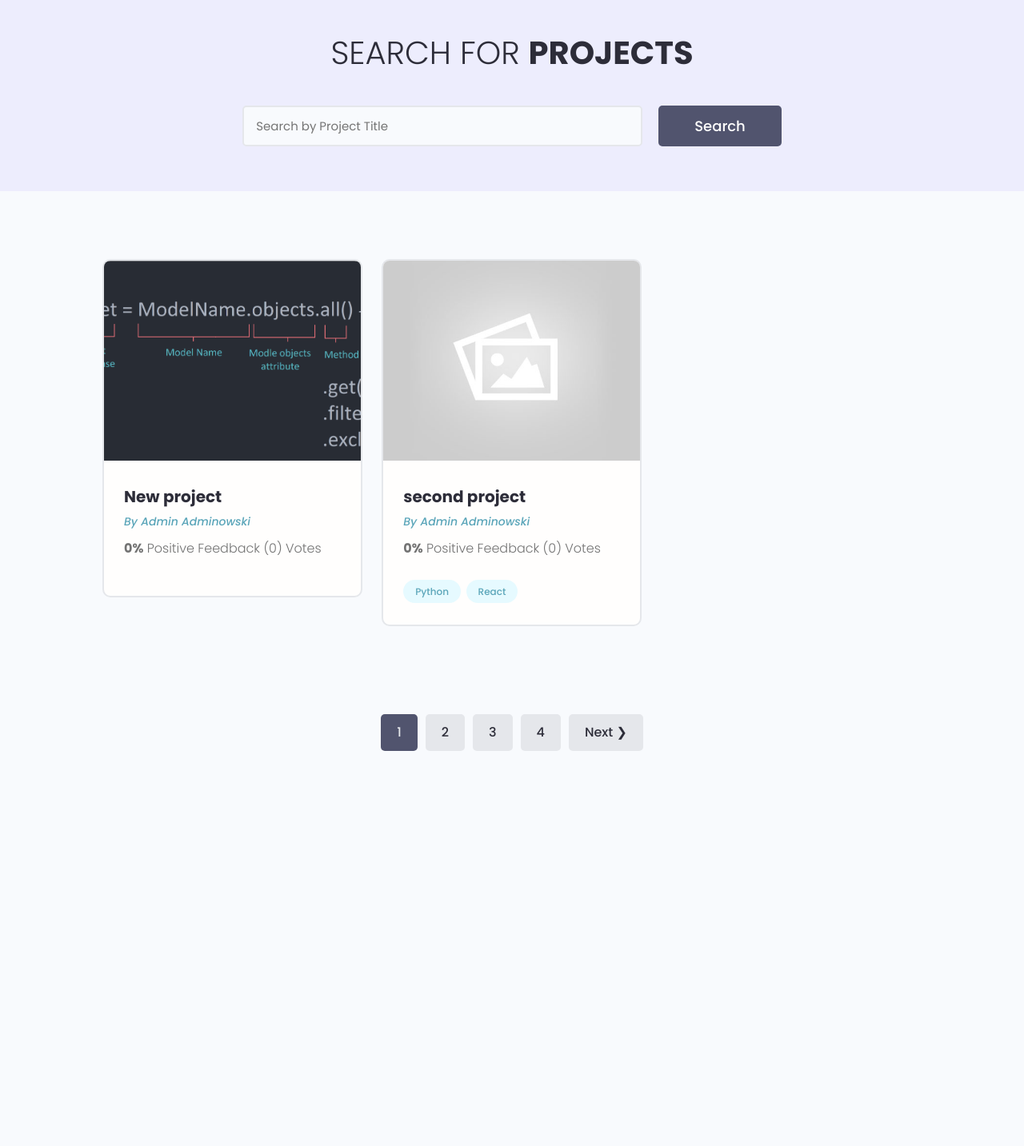
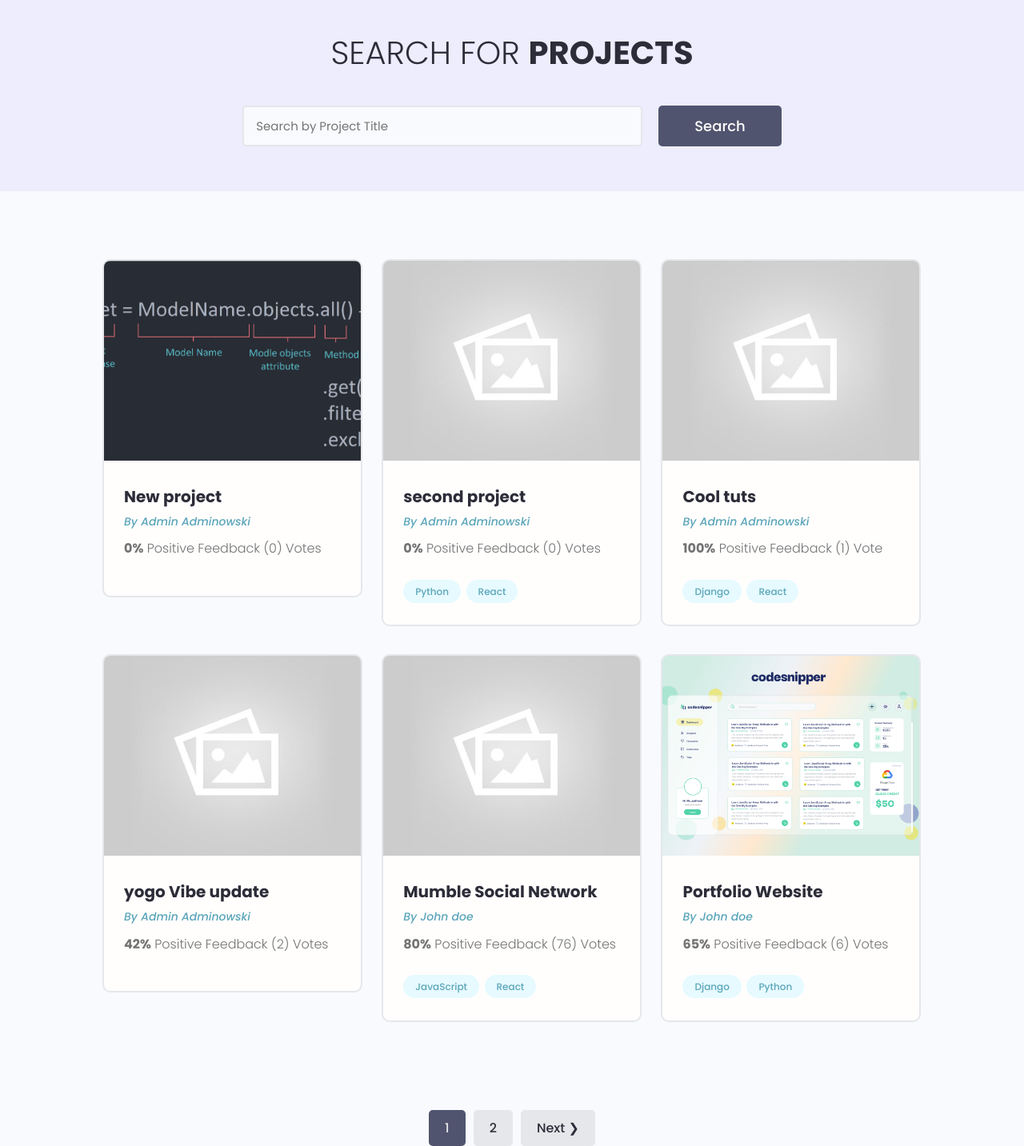
Before and after one commit to JacobCrown/Developer-Site, a Django app: page /projects/ in a window 1280 px wide. Shown: the part 78-1511 px from the top of the page at 80% size. Before the commit the page ends 1017 px from the top, so only its background shows below. Run offline with Django 3.2, Linux system fonts and the light colour scheme; data comes from the database, SQL or seed files in the repository; some libraries are stand-ins or nearby versions.

Commit message:
fix pagination and search functionality

```diff
--- a/projects/templates/projects/projects.html
+++ b/projects/templates/projects/projects.html
@@ -11,7 +11,7 @@
         </div>
 
         <div class="hero-section__search">
-          <form class="form" action="{% url 'projects' %}" method="get">
+          <form id="search_form" class="form" action="{% url 'projects' %}" method="get">
             <div class="form__field">
               <label for="formInput#search">Search By Projects </label>
               <input class="input input--text" id="formInput#search" type="text" name="search_query"
--- a/projects/views.py
+++ b/projects/views.py
@@ -12,7 +12,7 @@ from .utils import search_projects, paginate_projects
 
 def projects(request):
     projects, search_query = search_projects(request)
-    custom_range, projects = paginate_projects(request, projects, 2)
+    custom_range, projects = paginate_projects(request, projects, 6)
 
     context = {'projects': projects, 'search_query': search_query,
                'custom_range': custom_range}
--- /dev/null
+++ b/static/js/main.js
@@ -0,0 +1,22 @@
+
+// get search form and page links
+let search_form = document.getElementById('search_form')
+let page_links = document.getElementsByClassName('page-link')
+
+// ensure serach form exists
+if(search_form){
+    for(let i=0; page_links.length > i; i++){
+        page_links[i].addEventListener('click', function (e) {
+            e.preventDefault()
+
+            // get the data atribute
+            let page = this.dataset.page
+
+            // add hidden serach input to form
+            search_form.innerHTML += `<input value=${page} name="page" hidden />`
+
+            // submit form
+            search_form.submit()
+        })
+    }
+}
--- a/templates/main.html
+++ b/templates/main.html
@@ -50,5 +50,6 @@
     {% endblock content %}
 </body>
 <script src="{% static 'uikit/app.js' %}"></script>
+<script src="{% static 'js/main.js' %}"></script>
 
 </html>
--- a/templates/pagination.html
+++ b/templates/pagination.html
@@ -3,23 +3,23 @@
       <ul class="container">
 
         {% if queryset.has_previous %}
-          <li><a href="?page={{queryset.previous_page_number}}" class="btn page-link">&#10094; Prev</a></li>
+          <li><a href="?page={{queryset.previous_page_number}}" class="btn page-link" data-page="{{queryset.previous_page_number}}">&#10094; Prev</a></li>
         {% endif %}
 
         {% for page in custom_range %}
 
         {% if page == queryset.number %}
 
-          <li><a href="?page={{page}}" class="btn page-link btn--sub">{{page}}</a></li>
+          <li><a href="?page={{page}}" class="btn page-link btn--sub" data-page="{{page}}">{{page}}</a></li>
 
         {% else %}
-          <li><a href="?page={{page}}" class="btn page-link">{{page}}</a></li>
+          <li><a href="?page={{page}}" class="btn page-link" data-page="{{page}}">{{page}}</a></li>
         {% endif %}
 
         {% endfor %}
 
         {% if queryset.has_next %}
-          <li><a href="?page={{queryset.next_page_number}}" class="btn page-link">Next &#10095; </a></li>
+          <li><a href="?page={{queryset.next_page_number}}" class="btn page-link" data-page="{{queryset.next_page_number}}">Next &#10095; </a></li>
         {% endif %}
 
       </ul>
--- a/users/templates/users/profiles.html
+++ b/users/templates/users/profiles.html
@@ -12,7 +12,7 @@
 
         <div class="hero-section__search">
 
-          <form class="form" action="{% url 'profiles' %}" method="get">
+          <form id="search_form" class="form" action="{% url 'profiles' %}" method="get">
             <div class="form__field">
               <label for="formInput#search">Search Developers </label>
               <input class="input input--text" id="formInput#search" type="text" name="search_query"
```
